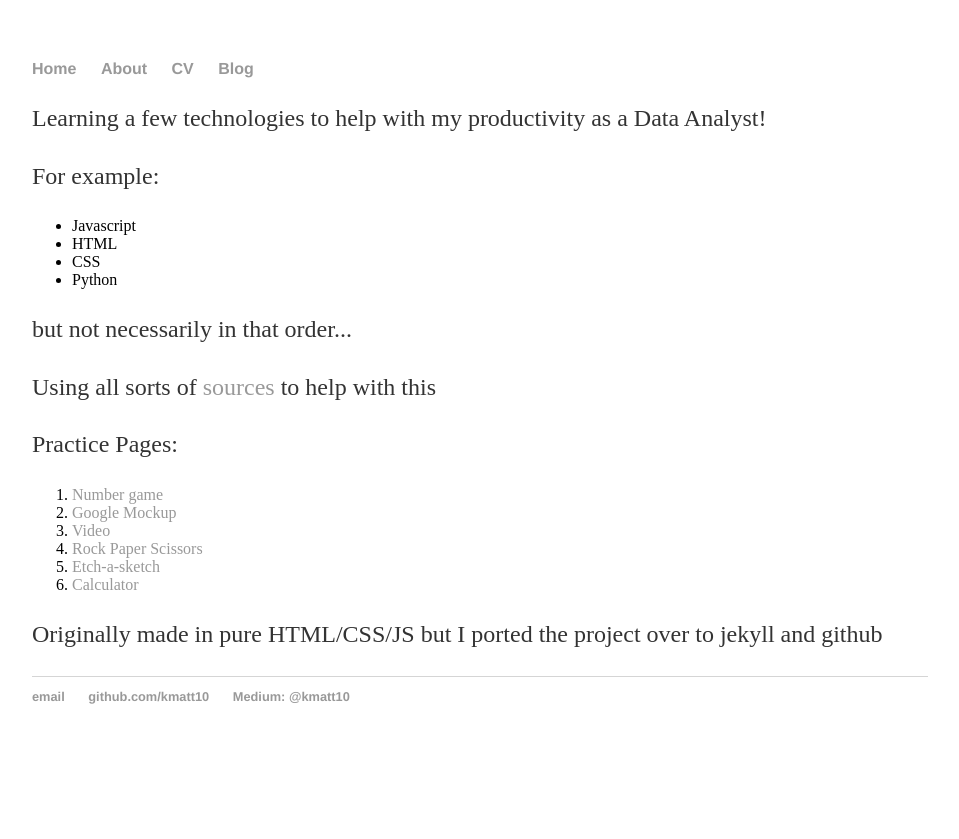
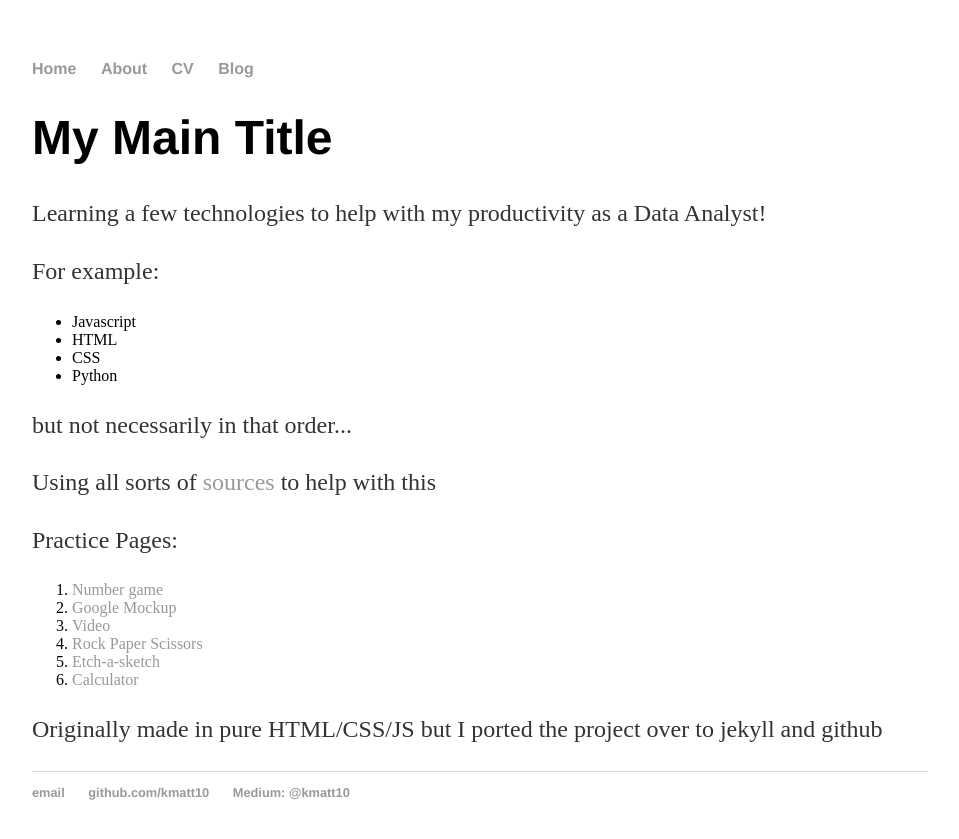
Before and after one commit to kmatt10/kmatt10.github.io, a Jekyll site: the page built from cv/premade/index.html, in a window 1280 px wide. Shown: the top 839 px of the page, without its empty margins (160-1119 px from the left). Built offline with Jekyll 4.4.1, drawn with Linux system fonts in a browser that asks for light colours.

Commit message:
Update index.html

```diff
--- a/cv/premade/index.html
+++ b/cv/premade/index.html
@@ -2,6 +2,7 @@
 layout: default
 title: CV
 ---
+<h1>My Main Title</h1>
 
 <p>Learning a few technologies to help with my productivity as a Data Analyst!</p>
 	<p>For example:</p>
@@ -24,3 +25,5 @@
 	</ol>
 
 <p>Originally made in pure HTML/CSS/JS but I ported the project over to jekyll and github</p>
+
+<script src="{{ base.url | prepend: site.url }}/_assets/JS/main.js"></script>
```
